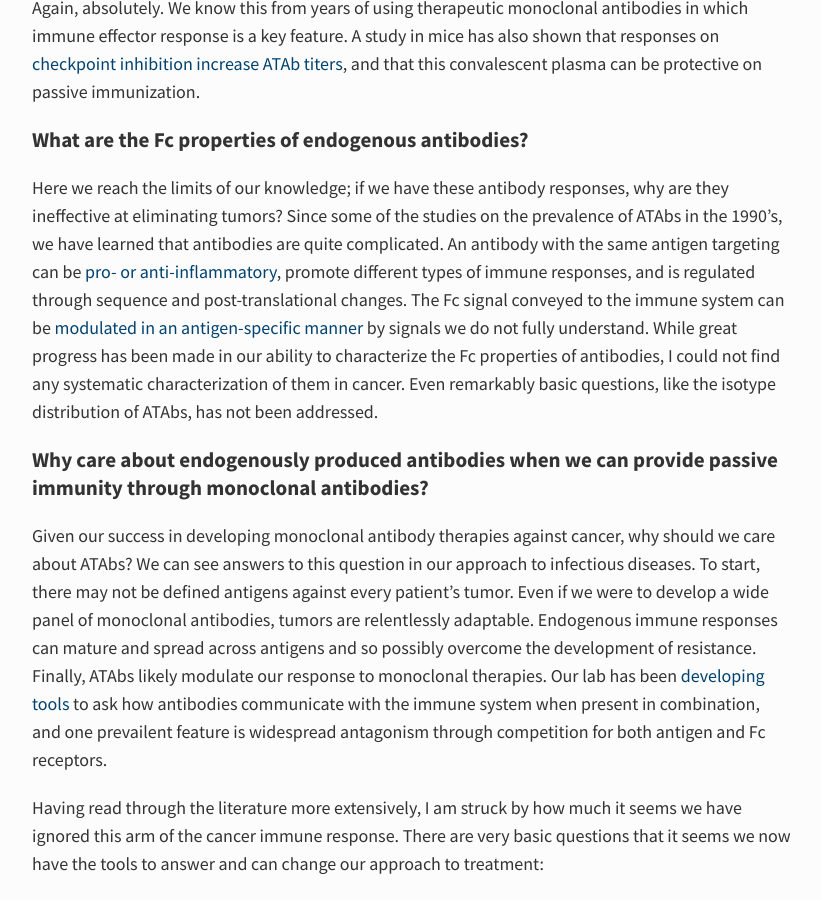
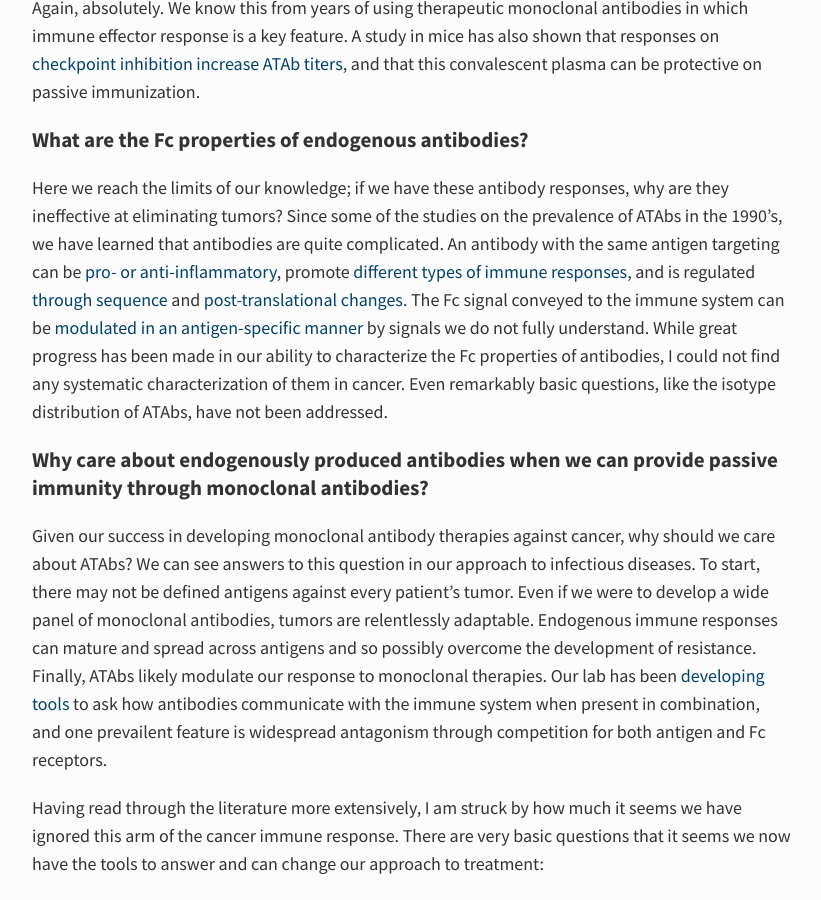
Before and after one commit to thanatosmin/ameyer.me, a Jekyll site: the page built from _posts/2021-02-14-endo-Abs.md, in a window 1280 px wide and 900 px high, scrolled down 1122 px. Shown: the whole window, without its empty margins (228-1049 px from the left). Built offline with Jekyll 4.4.1, drawn with Linux system fonts in a browser that asks for light colours.

Commit message:
Update 2021-02-14-endo-Abs.md

```diff
--- a/_posts/2021-02-14-endo-Abs.md
+++ b/_posts/2021-02-14-endo-Abs.md
@@ -23,7 +23,7 @@ Again, absolutely. We know this from years of using therapeutic monoclonal antib
 
 ### What are the Fc properties of endogenous antibodies?
 
-Here we reach the limits of our knowledge; if we have these antibody responses, why are they ineffective at eliminating tumors? Since some of the studies on the prevalence of ATAbs in the 1990’s, we have learned that antibodies are quite complicated. An antibody with the same antigen targeting can be [pro- or anti-inflammatory](https://doi.org/10.1016/j.ccell.2020.04.013), promote different types of immune responses, and is regulated through sequence and post-translational changes. The Fc signal conveyed to the immune system can be [modulated in an antigen-specific manner](https://journals.plos.org/plospathogens/article?id=10.1371/journal.ppat.1005456) by signals we do not fully understand. While great progress has been made in our ability to characterize the Fc properties of antibodies, I could not find any systematic characterization of them in cancer. Even remarkably basic questions, like the isotype distribution of ATAbs, has not been addressed.
+Here we reach the limits of our knowledge; if we have these antibody responses, why are they ineffective at eliminating tumors? Since some of the studies on the prevalence of ATAbs in the 1990’s, we have learned that antibodies are quite complicated. An antibody with the same antigen targeting can be [pro- or anti-inflammatory](https://doi.org/10.1016/j.ccell.2020.04.013), promote [different types of immune responses](https://immunology.sciencemag.org/content/2/7/eaah6413), and is regulated [through sequence](http://www.sciencemag.org/cgi/doi/10.1126/science.1118948) and [post-translational changes](https://www.pnas.org/cgi/doi/10.1073/pnas.0808248105). The Fc signal conveyed to the immune system can be [modulated in an antigen-specific manner](https://journals.plos.org/plospathogens/article?id=10.1371/journal.ppat.1005456) by signals we do not fully understand. While great progress has been made in our ability to characterize the Fc properties of antibodies, I could not find any systematic characterization of them in cancer. Even remarkably basic questions, like the isotype distribution of ATAbs, have not been addressed.
 
 ### Why care about endogenously produced antibodies when we can provide passive immunity through monoclonal antibodies?
 
```
